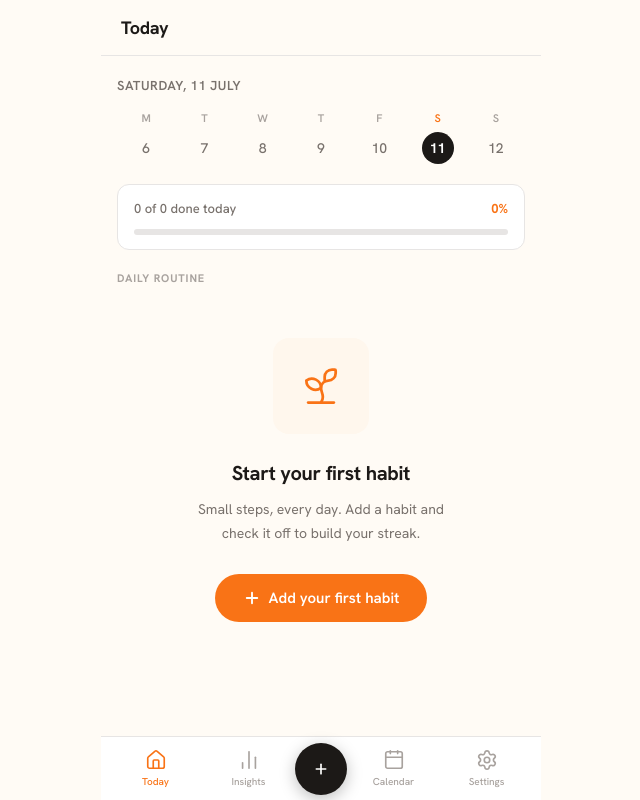
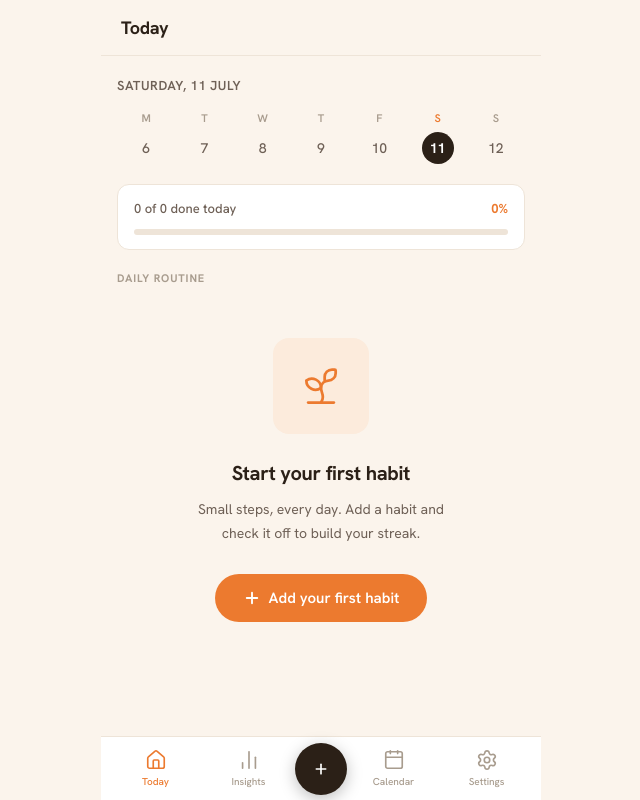
Before and after one commit to xtekkis/habit-tracker, a Flask app: page / in a window 1280 px wide. Shown: the whole page, without its empty margins (319-959 px from the left). Run offline with Flask 3, Linux system fonts and the light colour scheme; data that the repository does not hold is empty.

Commit message:
Applied warm color palette: cream surfaces, terracotta primary, espresso accent, earthy category colors

```diff
--- a/static/style.css
+++ b/static/style.css
@@ -1,37 +1,48 @@
 /* Design tokens */
 
 :root {
-    --primary:        #F97316;
-    --primary-hover:  #EA6C0A;
-    --primary-soft:   #FFF7ED;
-    --primary-muted:  rgba(249, 115, 22, 0.12);
-
-    --bg:         #FFFBF5;
+    /* Brand */
+    --primary:        #EC7A2F;
+    --primary-hover:  #D9661C;
+    --primary-soft:   #FCEBDC;
+    --primary-muted:  rgba(236, 122, 47, 0.12);
+    --espresso:       #432B1E;
+
+    /* Surfaces */
+    --bg:         #FBF4EC;
+    --bg-tint:    #F7E9DA;
     --surface:    #FFFFFF;
-    --surface-2:  #F9F5F0;
-
-    --text:       #1C1917;
-    --text-muted: #78716C;
-    --text-faint: #A8A29E;
-
-    --border:       #E7E5E4;
-    --border-strong:#D6D3D1;
-
-    --success:      #22C55E;
-    --success-soft: rgba(34, 197, 94, 0.10);
-    --danger:       #EF4444;
-
+    --surface-2:  #FAF3EB;
+
+    /* Text (warm, never pure black) */
+    --text:       #2B2017;
+    --text-muted: #6E6056;
+    --text-faint: #A89C8E;
+
+    /* Lines */
+    --border:       #EEE4D8;
+    --border-strong:#D8CBBB;
+
+    /* Feedback */
+    --success:      #5E9E5B;
+    --success-soft: rgba(94, 158, 91, 0.10);
+    --danger:       #C9533B;
+
+    /* Radii */
     --radius-sm:   8px;
     --radius-md:   12px;
     --radius-lg:   16px;
-    --radius-full: 100px;
-
+    --radius-full: 999px;
+
+    /* Layout */
     --top-h:  56px;
     --tab-h:  64px;
 
-    --shadow-sm:  0 1px 3px rgba(0,0,0,0.06), 0 1px 2px rgba(0,0,0,0.04);
-    --shadow-md:  0 4px 12px rgba(0,0,0,0.08);
-    --shadow-fab: 0 4px 16px rgba(249,115,22,0.40);
+    /* Shadows (warm brown-tinted) */
+    --shadow-sm:  0 1px 2px rgba(67,43,30,.05);
+    --shadow-md:  0 6px 20px rgba(67,43,30,.07);
+    --shadow-lg:  0 12px 32px rgba(67,43,30,.10);
+    --shadow-fab: 0 8px 20px rgba(67,43,30,.28);
 }
 
 /* Reset */
@@ -578,15 +589,15 @@ button:active {
     text-transform: uppercase;
 }
 
-.tile-none { background: #A8A29E; }
-.tile-0    { background: #EF4444; }
-.tile-1    { background: #3B82F6; }
-.tile-2    { background: #8B5CF6; }
-.tile-3    { background: #22C55E; }
-.tile-4    { background: #F59E0B; }
-.tile-5    { background: #EC4899; }
-.tile-6    { background: #14B8A6; }
-.tile-7    { background: #F97316; }
+.tile-none { background: #C9BCAD; }
+.tile-0    { background: #D96A34; }  /* clay        */
+.tile-1    { background: #8E9B4B; }  /* olive       */
+.tile-2    { background: #E8A93C; }  /* amber       */
+.tile-3    { background: #DD8FBE; }  /* blush       */
+.tile-4    { background: #C56B4A; }  /* terracotta  */
+.tile-5    { background: #7C9082; }  /* sage        */
+.tile-6    { background: #B58463; }  /* mocha       */
+.tile-7    { background: #5A3A2A; }  /* espresso    */
 
 /* Habit body */
 
```
